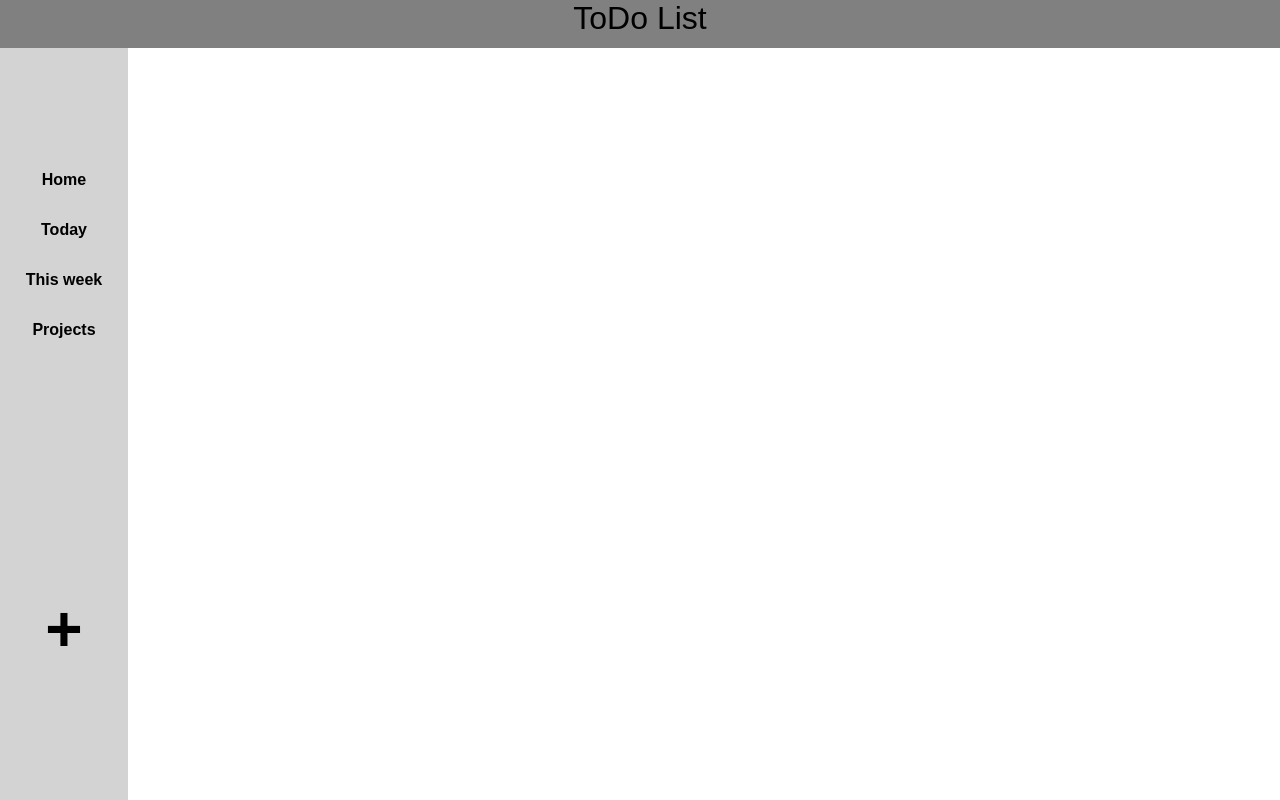
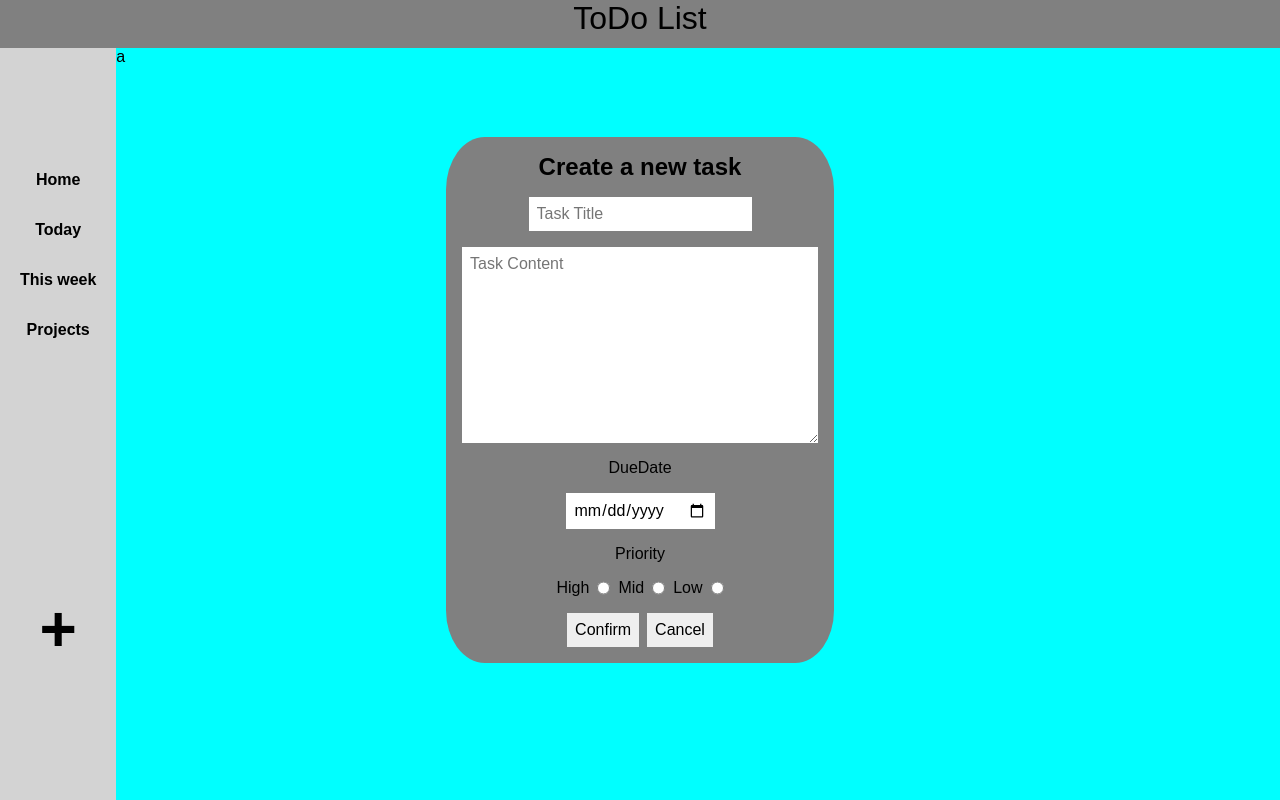
Before and after one commit to Direcaoass/ToDo-List, a plain HTML site: page index.html in a window 1280 px wide. Drawn offline with Linux system fonts and the light colour scheme.

Commit message:
task popup created

```diff
--- a/index.html
+++ b/index.html
@@ -13,6 +13,7 @@
 
 <body>
   <header>ToDo List</header>
+  <main>
     <nav class='navMenu'>
       <div class="basicMenu">
         <ul>
@@ -25,7 +26,25 @@
       <div class="projectsDiv"></div>
       <div class="addButton"><button><i class="fa-solid fa-plus fa-4x"></i></button></div>
     </nav>
-  <div class="mainContent"></div>
+    <div class="mainContent">a</div>
+    <div class="taskPopUp">
+      <form action="">
+        <h2>Create a new task</h2>
+        <input type="text" id="title" placeholder="Task Title" maxlength="25" required>
+        <textarea name="" id="" cols="35" rows="10" id="content" placeholder="Task Content" required></textarea>
+        <label for="dueDate">DueDate</label><input type="date" id="dueDate" placeholder="DueDate"required>
+        <label for="priorityDiv">Priority</label><div class="priorityDiv"> <label for="Highpriority">High</label><input type="radio" id="highPriority"
+            name="priority"><label for="Midpriority">Mid</label>
+          <input type="radio" id="Midpriority" name="priority" required><label for="lowPriority">Low</label><input type="radio"
+            id="lowPriority" name="priority">
+        </div>
+        <div class="PopupBtn"><button class="submitBtn">Confirm</button>
+          <button class="cancelBtn" type="button">Cancel</button>
+        </div>
+      </form>
+    </div>
+    <div class="overlay" id="overlay"></div>
+  </main>
 </body>
 
 
--- a/styles.css
+++ b/styles.css
@@ -16,6 +16,11 @@ header {
   font-size: 2rem;
 
 }
+
+main{
+  display: flex;
+}
+
 
 nav {
   background-color: lightgray;
@@ -51,6 +56,79 @@ ul {
   margin-top: 2rem;
 }
 
+.mainContent{
+  background-color: aqua;
+  width: 100%;
+
+}
+
+
+.overlay {
+  position: fixed;
+  top: 0;
+  left: 0;
+  display: none;
+  width: 100%;
+  height: 100%;
+  background-color: rgba(0, 0, 0, 0.8);
+
+}
+
+.taskPopUp {
+
+  position: fixed;
+  top: 50%;
+  left: 50%;
+  z-index: 1;
+  transform: translate(-50%, -50%) scale(1);
+  transition: 0.2s ease-in-out;
+}
+
+.popUpActive{
+  transform: translate(-50%, -50%) scale(1);
+
+}
+
+.taskPopUp form {
+  display: flex;
+  flex-direction: column;
+  gap: 1rem;
+  border-radius: 10%;
+  align-items: center;
+  justify-content: center;
+  text-align: center;
+  background-color: gray;
+  padding: 1rem;
+  font-size: 1rem;
+  border: none;
+}
+
+.taskPopUp button,input,textarea{
+
+  font-size: 1rem;
+  border: none;
+  padding: 0.5rem;
+}
+
+
+
+
+.priorityDiv,.PopupBtn {
+  display: flex;
+  gap: 0.5rem;
+
+}
+
+
+
+
+
+
+
+
+
+
+
 
 @media (max-width: 800px){
   nav {
```
Lines whose indentation alone changed are shown as unchanged.
